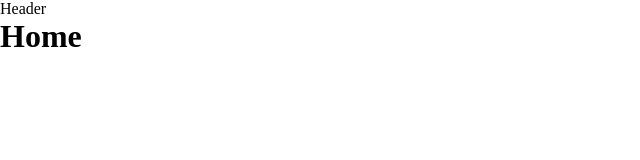
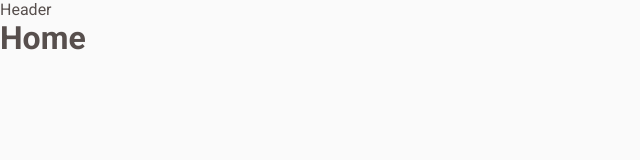
Before and after one commit to franciniltonsoaresmenzes/coffee-delivery, a React (Vite) app: page / in a window 1280 px wide. Shown: the top 160 px of the page, without its empty margins (0-640 px from the left). Built offline with nearby package versions, Linux system fonts and the light colour scheme.

Commit message:
resetando css

```diff
--- a/src/styles/global.ts
+++ b/src/styles/global.ts
@@ -6,4 +6,21 @@ export const GlobalStyle = createGlobalStyle`
     padding: 0;
     box-sizing: border-box;
   }
+
+  :focus {
+    outline: 0;
+    box-shadow: 0 0 0 1px ${({ theme }) => theme.color.brand['yellow--light']};
+  }
+
+  body {
+    background-color: ${({ theme }) => theme.color.base.background};
+    color: ${({ theme }) => theme.color.base.text};
+  }
+
+  body, input, textarea, button {
+    font-family: 'Roboto', sans-serif;
+    font-size: 1rem;
+    font-weight: 400;
+    -webkit-font-smoothing: antialiased;
+  }
 `
```
Also changed, not shown: src/@types/styles.d.ts (added, +9 -0 lines), tsconfig.json (+6 -1 lines), tsconfig.node.json (+1 -6 lines).
